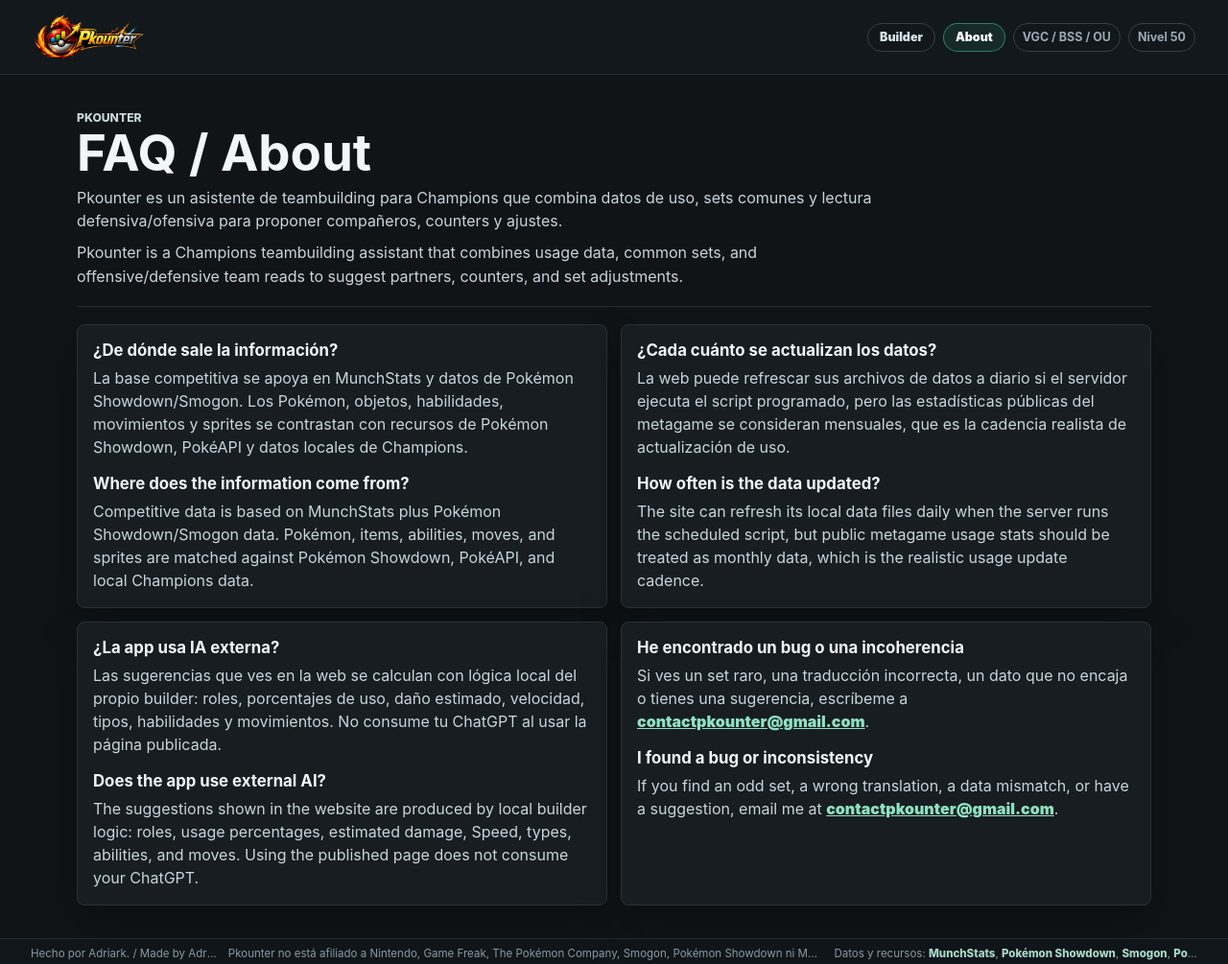
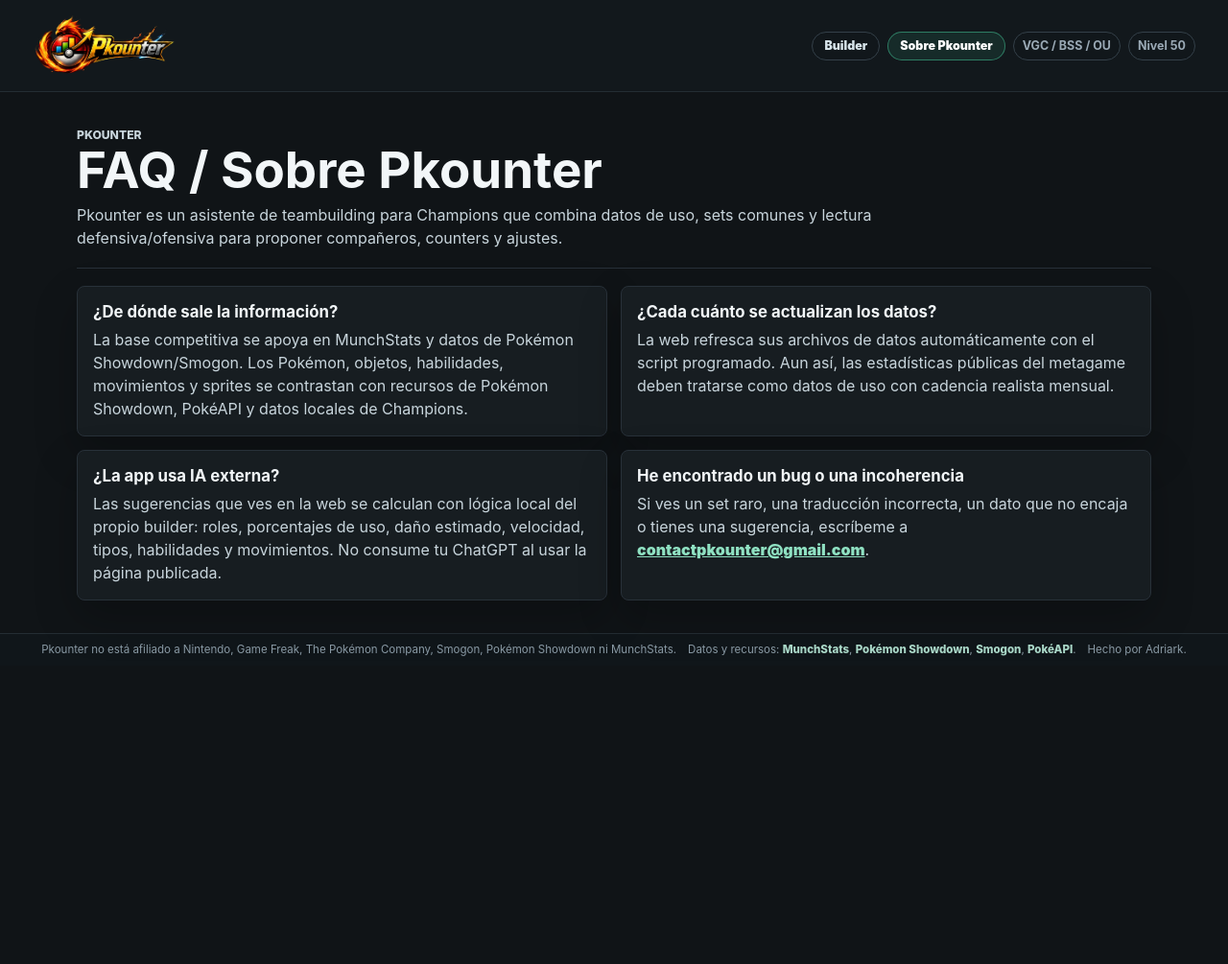
Before and after one commit to Adriark/pkounter, a website: page about.html in a window 1280 px wide. Shown: the whole page at 96% size. After the commit the page ends 800 px from the top, so only its background shows below. Drawn offline with Linux system fonts and the light colour scheme.

Commit message:
fix logo footer and about language

```diff
--- a/about.html
+++ b/about.html
@@ -7,105 +7,188 @@
   <link rel="icon" href="assets/Pkounter_logo.png" />
   <link rel="stylesheet" href="styles.css" />
 </head>
-  <body class="about-page">
+
+<body class="about-page" data-language="es">
+
 <header class="topbar">
   <div class="brand-block">
     <h1><img class="brand-logo" src="assets/Pkounter_logo.png" alt="Pkounter" /></h1>
   </div>
+
   <div class="rules">
-        <a class="top-link" href="index.html">Builder</a>
-        <a class="top-link active" href="about.html">About</a>
+    <a class="top-link" href="index.html" data-about-i18n="builderButton">Builder</a>
+    <a class="top-link active" href="about.html" data-about-i18n="aboutButton">About</a>
     <span>VGC / BSS / OU</span>
-        <span>Nivel 50</span>
+    <span data-about-i18n="levelRule">Nivel 50</span>
   </div>
 </header>
 
 <main class="about-shell">
+
   <section class="about-hero">
     <p class="eyebrow">Pkounter</p>
-        <h2>FAQ / About</h2>
-        <p>
+
+    <h2 data-about-lang="es">FAQ / Sobre Pkounter</h2>
+    <h2 data-about-lang="en" lang="en" hidden>FAQ / About</h2>
+
+    <p data-about-lang="es">
       Pkounter es un asistente de teambuilding para Champions que combina datos de uso,
       sets comunes y lectura defensiva/ofensiva para proponer compañeros, counters y ajustes.
     </p>
-        <p lang="en">
+
+    <p data-about-lang="en" lang="en" hidden>
       Pkounter is a Champions teambuilding assistant that combines usage data, common sets,
       and offensive/defensive team reads to suggest partners, counters, and set adjustments.
     </p>
   </section>
 
   <section class="about-grid" aria-label="FAQ">
-        <article class="about-card">
+
+    <article class="about-card" data-about-lang="es">
       <h3>¿De dónde sale la información?</h3>
       <p>
-            La base competitiva se apoya en MunchStats y datos de Pokémon Showdown/Smogon. Los
-            Pokémon, objetos, habilidades, movimientos y sprites se contrastan con recursos de
-            Pokémon Showdown, PokéAPI y datos locales de Champions.
-          </p>
-          <h3 lang="en">Where does the information come from?</h3>
-          <p lang="en">
-            Competitive data is based on MunchStats plus Pokémon Showdown/Smogon data. Pokémon,
-            items, abilities, moves, and sprites are matched against Pokémon Showdown, PokéAPI,
-            and local Champions data.
+        La base competitiva se apoya en MunchStats y datos de Pokémon Showdown/Smogon.
+        Los Pokémon, objetos, habilidades, movimientos y sprites se contrastan con recursos
+        de Pokémon Showdown, PokéAPI y datos locales de Champions.
       </p>
     </article>
 
-        <article class="about-card">
-          <h3>¿Cada cuánto se actualizan los datos?</h3>
+    <article class="about-card" data-about-lang="en" lang="en" hidden>
+      <h3>Where does the information come from?</h3>
       <p>
-            La web puede refrescar sus archivos de datos a diario si el servidor ejecuta el script
-            programado, pero las estadísticas públicas del metagame se consideran mensuales, que es
-            la cadencia realista de actualización de uso.
-          </p>
-          <h3 lang="en">How often is the data updated?</h3>
-          <p lang="en">
-            The site can refresh its local data files daily when the server runs the scheduled
-            script, but public metagame usage stats should be treated as monthly data, which is the
-            realistic usage update cadence.
+        Competitive data is based on MunchStats plus Pokémon Showdown/Smogon data.
+        Pokémon, items, abilities, moves, and sprites are matched against Pokémon Showdown,
+        PokéAPI, and local Champions data.
       </p>
     </article>
 
-        <article class="about-card">
+    <article class="about-card" data-about-lang="es">
+      <h3>¿Cada cuánto se actualizan los datos?</h3>
+      <p>
+        La web refresca sus archivos de datos automáticamente con el script programado.
+        Aun así, las estadísticas públicas del metagame deben tratarse como datos de uso
+        con cadencia realista mensual.
+      </p>
+    </article>
+
+    <article class="about-card" data-about-lang="en" lang="en" hidden>
+      <h3>How often is the data updated?</h3>
+      <p>
+        The site refreshes its local data files automatically through the scheduled script.
+        Still, public metagame usage stats should be treated as usage data with a realistic
+        monthly cadence.
+      </p>
+    </article>
+
+    <article class="about-card" data-about-lang="es">
       <h3>¿La app usa IA externa?</h3>
       <p>
         Las sugerencias que ves en la web se calculan con lógica local del propio builder:
         roles, porcentajes de uso, daño estimado, velocidad, tipos, habilidades y movimientos.
         No consume tu ChatGPT al usar la página publicada.
       </p>
-          <h3 lang="en">Does the app use external AI?</h3>
-          <p lang="en">
-            The suggestions shown in the website are produced by local builder logic: roles, usage
-            percentages, estimated damage, Speed, types, abilities, and moves. Using the published
-            page does not consume your ChatGPT.
+    </article>
+
+    <article class="about-card" data-about-lang="en" lang="en" hidden>
+      <h3>Does the app use external AI?</h3>
+      <p>
+        The suggestions shown in the website are produced by local builder logic:
+        roles, usage percentages, estimated damage, Speed, types, abilities, and moves.
+        Using the published page does not consume your ChatGPT.
       </p>
     </article>
 
-        <article class="about-card">
+    <article class="about-card" data-about-lang="es">
       <h3>He encontrado un bug o una incoherencia</h3>
       <p>
         Si ves un set raro, una traducción incorrecta, un dato que no encaja o tienes una
         sugerencia, escríbeme a
         <a href="mailto:contactpkounter@gmail.com">contactpkounter@gmail.com</a>.
       </p>
-          <h3 lang="en">I found a bug or inconsistency</h3>
-          <p lang="en">
+    </article>
+
+    <article class="about-card" data-about-lang="en" lang="en" hidden>
+      <h3>I found a bug or inconsistency</h3>
+      <p>
         If you find an odd set, a wrong translation, a data mismatch, or have a suggestion,
         email me at <a href="mailto:contactpkounter@gmail.com">contactpkounter@gmail.com</a>.
       </p>
     </article>
+
   </section>
+
 </main>
 
 <footer class="site-footer">
-      <span>Hecho por Adriark. / Made by Adriark.</span>
-      <span>Pkounter no está afiliado a Nintendo, Game Freak, The Pokémon Company, Smogon, Pokémon Showdown ni MunchStats.</span>
-      <span>
+
+  <span data-about-lang="es">
+    Pkounter no está afiliado a Nintendo, Game Freak, The Pokémon Company, Smogon, Pokémon Showdown ni MunchStats.
+  </span>
+
+  <span data-about-lang="en" lang="en" hidden>
+    Pkounter is not affiliated with Nintendo, Game Freak, The Pokémon Company, Smogon, Pokémon Showdown, or MunchStats.
+  </span>
+
+  <span data-about-lang="es">
     Datos y recursos:
     <a href="https://munchstats.com/" target="_blank" rel="noreferrer">MunchStats</a>,
     <a href="https://pokemonshowdown.com/" target="_blank" rel="noreferrer">Pokémon Showdown</a>,
     <a href="https://www.smogon.com/stats/" target="_blank" rel="noreferrer">Smogon</a>,
     <a href="https://pokeapi.co/" target="_blank" rel="noreferrer">PokéAPI</a>.
   </span>
+
+  <span data-about-lang="en" lang="en" hidden>
+    Data and resources:
+    <a href="https://munchstats.com/" target="_blank" rel="noreferrer">MunchStats</a>,
+    <a href="https://pokemonshowdown.com/" target="_blank" rel="noreferrer">Pokémon Showdown</a>,
+    <a href="https://www.smogon.com/stats/" target="_blank" rel="noreferrer">Smogon</a>,
+    <a href="https://pokeapi.co/" target="_blank" rel="noreferrer">PokéAPI</a>.
+  </span>
+
+  <span data-about-lang="es">Hecho por Adriark.</span>
+  <span data-about-lang="en" lang="en" hidden>Made by Adriark.</span>
+
 </footer>
+
+<script>
+  (() => {
+    const TEXT = {
+      es: {
+        builderButton: "Builder",
+        aboutButton: "Sobre Pkounter",
+        levelRule: "Nivel 50",
+      },
+      en: {
+        builderButton: "Builder",
+        aboutButton: "About",
+        levelRule: "Level 50",
+      },
+    };
+
+    function getSavedLanguage() {
+      try {
+        const saved = JSON.parse(localStorage.getItem("champions-core-builder") || "{}")?.selectedLanguage;
+        return saved === "en" ? "en" : "es";
+      } catch {
+        return "es";
+      }
+    }
+
+    const language = getSavedLanguage();
+
+    document.documentElement.lang = language;
+    document.body.dataset.language = language;
+
+    document.querySelectorAll("[data-about-lang]").forEach((node) => {
+      node.hidden = node.dataset.aboutLang !== language;
+    });
+
+    document.querySelectorAll("[data-about-i18n]").forEach((node) => {
+      const key = node.dataset.aboutI18n;
+      node.textContent = TEXT[language][key] || node.textContent;
+    });
+  })();
+</script>
+
 </body>
 </html>
--- a/styles.css
+++ b/styles.css
@@ -85,8 +85,8 @@ label {
   align-items: center;
   justify-content: space-between;
   gap: 24px;
-  height: 78px;
-  padding: 12px clamp(16px, 3vw, 34px);
+  height: 96px;
+  padding: 8px clamp(16px, 3vw, 34px);
   border-bottom: 1px solid #242d33;
   background: #12181c;
 }
@@ -108,8 +108,8 @@ label {
 
 .brand-logo {
   display: block;
-  width: min(330px, 40vw);
-  max-height: 64px;
+  width: min(440px, 48vw);
+  max-height: 82px;
   object-fit: contain;
   object-position: left center;
 }
@@ -298,7 +298,7 @@ label {
     "team editor suggestions counters"
     "team editor suggestions threat";
   gap: 16px;
-  height: calc(100vh - 78px - 34px);
+  height: calc(100vh - 96px - 34px);
   overflow: hidden;
   padding: 12px clamp(12px, 3vw, 32px);
 }
```
Also changed, not shown: index.html (+1 -1 lines). Lines whose indentation alone changed are shown as unchanged.
